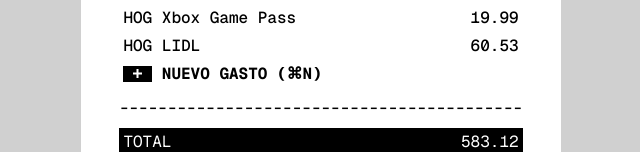
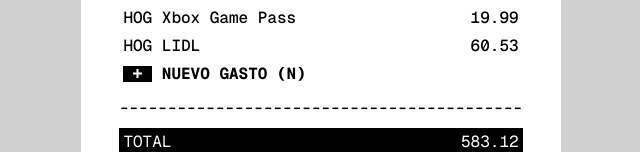
Before and after one commit to d4-n1/ticky, a React (Vite) app: page / in a window 1280 px wide. Shown: the part 538-690 px from the top of the page, without its empty margins (319-959 px from the left). Built offline with nearby package versions, Linux system fonts and the light colour scheme.

Commit message:
Added shortcut suppot for adding expenses

```diff
--- a/src/components/Ticket.jsx
+++ b/src/components/Ticket.jsx
@@ -39,7 +39,10 @@ const ExpenseRow = (props) => {
 
 const AddExpense = (props) => {
   return (
-    <button className='flex flex-row col-span-full px-1 py-0.5 items-center font-bold focus:bg-grey focus:outline-none'>
+    <button
+      onClick={props.onClick}
+      className='flex flex-row col-span-full px-1 py-0.5 items-center font-bold focus:bg-grey focus:outline-none'
+    >
       <div className='w-[3ch] mr-[1ch] bg-black text-white flex items-center justify-center h-4'>
         <img src='/src/assets/icons/plus.svg' alt='+' />
       </div>
@@ -71,7 +74,7 @@ const Total = ({ expenses }) => {
   );
 };
 
-const Ticket = ({ expenses, onChange }) => {
+const Ticket = ({ expenses, onChange, onAdd }) => {
   const bottomRef = useRef(null);
 
   useEffect(() => {
@@ -104,7 +107,7 @@ const Ticket = ({ expenses, onChange }) => {
         );
       })}
 
-      <AddExpense label={'NUEVO GASTO (⌘N)'} />
+      <AddExpense label={'NUEVO GASTO (N)'} onClick={onAdd} />
       <Divider />
       <Total expenses={expenses} />
       <Divider />
```
